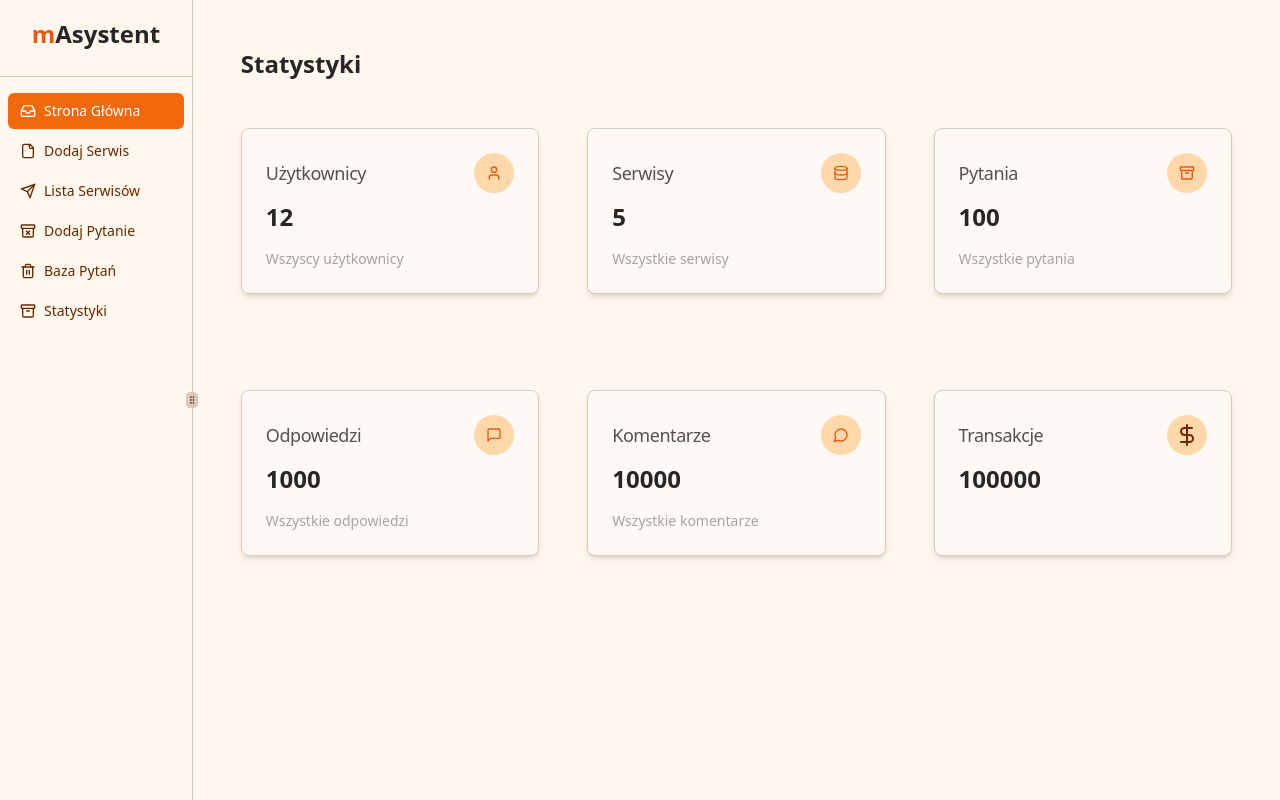
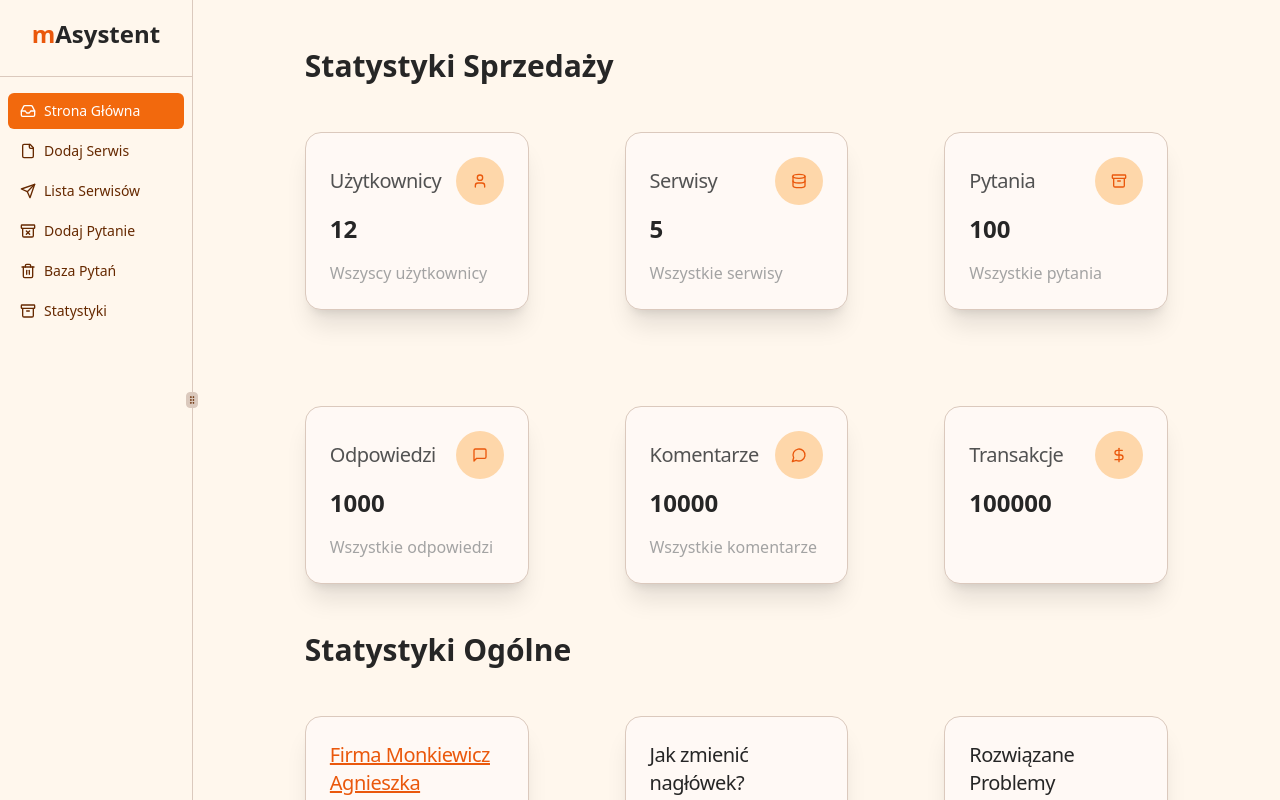
Before and after one commit to juanmeister420/asystent, a React (Vite) app in the folder desktop/: page /#/admin/panel in a window 1280 px wide. Built offline with nearby package versions, Linux system fonts and the light colour scheme.

Commit message:
admin panel changes

```diff
--- a/desktop/src/main/index.ts
+++ b/desktop/src/main/index.ts
@@ -17,8 +17,7 @@ class MainWindow {
     this.mainWindow = new BrowserWindow({
       width: 600,
       height: 600,
-      minWidth: 600,
-      minHeight: 600,
+
       resizable: false,
 
       show: false,
@@ -58,6 +57,11 @@ class MainWindow {
       }
     })
 
+    ipcMain.on('fullscreen', () => {
+      this.mainWindow?.maximize()
+      this.mainWindow?.setMinimumSize(800, 600)
+    })
+
     if (is.dev) {
       ipcMain.on('auto-update-start', () => {
         this.mainWindow?.setResizable(true)
@@ -75,8 +79,6 @@ class MainWindow {
       })
 
       autoUpdater.on('update-not-available', () => {
-        this.mainWindow?.setResizable(true)
-
         this.mainWindow?.webContents.send('auto-update', 'update-not-available')
       })
 
--- a/desktop/src/preload/index.ts
+++ b/desktop/src/preload/index.ts
@@ -4,7 +4,7 @@ import { contextBridge, ipcRenderer } from 'electron'
 const secureApi = {
   send: (channel, data) => {
     // List of channels you allow the renderer process to send messages to
-    const validChannels = ['resize', 'auto-update-start']
+    const validChannels = ['resize', 'auto-update-start', 'fullscreen']
     if (validChannels.includes(channel)) {
       ipcRenderer.send(channel, data)
     }
--- a/desktop/src/renderer/src/pages/adminPanel/components/statCard.tsx
+++ b/desktop/src/renderer/src/pages/adminPanel/components/statCard.tsx
@@ -13,16 +13,16 @@ type StatCardProps = {
 export default function statCard(props: StatCardProps) {
   const { title, data, icon, details } = props
   return (
-    <Card className="shadow-md">
+    <Card className="rounded-2xl shadow-xl">
       <CardHeader className="flex flex-row items-center justify-between space-y-0 pb-2 ">
-        <CardTitle className="text-lg font-medium text-neutral-600">{title}</CardTitle>
-        <div className="h-10 w-10 rounded-full bg-orange-200 items-center justify-center flex">
+        <CardTitle className="text-xl font-medium text-neutral-600">{title}</CardTitle>
+        <div className="h-12 w-12 rounded-full bg-orange-200 items-center justify-center flex">
           {icon}
         </div>
       </CardHeader>
       <CardContent>
         <div className="text-2xl font-bold text-neutral-800">{data}</div>
-        {details && <div className="text-sm text-neutral-400 mt-4">{details}</div>}
+        {details && <div className="text-base text-neutral-400 mt-4">{details}</div>}
       </CardContent>
     </Card>
   )
--- a/desktop/src/renderer/src/pages/adminPanel/panel.tsx
+++ b/desktop/src/renderer/src/pages/adminPanel/panel.tsx
@@ -8,8 +8,20 @@ import { TooltipProvider } from '@renderer/shadcn/components/ui/tooltip'
 import { Sidebar } from './components/sidebar'
 import { useState } from 'react'
 import { cn } from '@renderer/shadcn/components/ui/utils'
+import { Card, CardContent, CardHeader, CardTitle } from '@renderer/shadcn/components/ui/card'
 
-import { Archive, Database, DollarSign, MessageCircle, MessageSquare, User } from 'lucide-react'
+import {
+  Archive,
+  Database,
+  DollarSign,
+  MessageCircle,
+  MessageSquare,
+  Users,
+  User,
+  ThumbsUp,
+  CheckCircle2,
+  XCircle
+} from 'lucide-react'
 import StatCard from './components/statCard'
 
 function AdminPanel(): JSX.Element {
@@ -27,6 +39,10 @@ function AdminPanel(): JSX.Element {
   const defaultCollapsed = collapsed ? JSON.parse(collapsed) : false
 
   const [isCollapsed, setIsCollapsed] = useState(defaultCollapsed)
+
+  if (window.api && typeof window.api.send === 'function') {
+    window.api.send('fullscreen', null)
+  }
 
   return (
     <div className="w-screen h-screen bg-orange-50 flex flex-col">
@@ -58,9 +74,9 @@ function AdminPanel(): JSX.Element {
           </ResizablePanel>
           <ResizableHandle withHandle />
           <ResizablePanel defaultSize={defaultLayout[1]} minSize={30}>
-            <div className="w-full h-full p-12 space-y-12">
-              <h1 className="text-2xl font-semibold text-neutral-800">Statystyki</h1>
-              <div className="grid grid-cols-3 gap-12 gap-y-24">
+            <div className="px-28 py-12 space-y-12">
+              <h1 className="text-3xl font-semibold text-neutral-800">Statystyki Sprzedaży</h1>
+              <div className="grid grid-cols-3 gap-x-24 gap-y-24">
                 <StatCard
                   title="Użytkownicy"
                   data="12"
@@ -91,7 +107,78 @@ function AdminPanel(): JSX.Element {
                   icon={<MessageCircle className="h-4 w-4 text-orange-600" />}
                   details="Wszystkie komentarze"
                 />
-                <StatCard title="Transakcje" data="100000" icon={<DollarSign />} />
+                <StatCard
+                  title="Transakcje"
+                  data="100000"
+                  icon={<DollarSign className="h-4 w-4 text-orange-600" />}
+                />
+              </div>
+            </div>
+            <div className="px-28 space-y-12">
+              <h1 className="text-3xl font-semibold text-neutral-800">Statystyki Ogólne</h1>
+              <div className="grid grid-cols-3 gap-x-24 gap-y-24">
+                {/* Card 1 */}
+                <Card className="rounded-2xl shadow-xl">
+                  <CardHeader className="flex flex-row items-center justify-between space-y-0 pb-2 ">
+                    <CardTitle className="text-xl font-medium text-orange-600 underline">
+                      Firma Monkiewicz Agnieszka Monkiewicz
+                    </CardTitle>
+                  </CardHeader>
+                  <CardContent>
+                    <div className="text-base text-neutral-400 mt-4">Dołączono 13.02.2024r.</div>
+                    <div className="flex w-full justify-between flex-row mt-4 text-neutral-600 font-bold ">
+                      <div className="flex flex-row items-center gap-2">
+                        <Users /> 123 sklepy
+                      </div>
+                      <div className="flex flex-row items-center gap-2">
+                        <DollarSign /> 123,456zł / miesiąc
+                      </div>
+                    </div>
+                  </CardContent>
+                </Card>
+                {/* Card 2 */}
+                <Card className="rounded-2xl shadow-xl">
+                  <CardHeader className="flex flex-row items-center justify-between space-y-0 pb-2 ">
+                    <CardTitle className="text-xl font-medium text-neutral-800 ">
+                      Jak zmienić nagłówek?
+                    </CardTitle>
+                  </CardHeader>
+                  <CardContent>
+                    <div className="text-base text-neutral-400 mt-4">
+                      Najczęsciej zadawane pytanie
+                    </div>
+                    <div className="flex w-full justify-between flex-row mt-4 text-neutral-600 font-bold ">
+                      <div className="flex flex-row items-center gap-2">
+                        <Users /> 123456
+                      </div>
+                      <div className="flex flex-row items-center gap-2">
+                        <ThumbsUp /> 123
+                      </div>
+                    </div>
+                  </CardContent>
+                </Card>
+                {/* Card 3 */}
+                <Card className="rounded-2xl shadow-xl">
+                  <CardHeader className="flex flex-row items-center justify-between space-y-0 pb-2 ">
+                    <CardTitle className="text-xl font-medium text-neutral-800 ">
+                      Rozwiązane Problemy
+                    </CardTitle>
+                  </CardHeader>
+                  <CardContent>
+                    <div className="text-base text-neutral-400 mt-4">
+                      Aby zobaczyć, które problemy nie zostały rozwiązane,{' '}
+                      <a className="underline text-neutral-600">KLIKNIJ TUTAJ</a>
+                    </div>
+                    <div className="flex w-full justify-between flex-row mt-4 font-bold ">
+                      <div className="flex flex-row items-center gap-2 text-green-600">
+                        <CheckCircle2 /> 12345667
+                      </div>
+                      <div className="flex flex-row items-center gap-2 text-red-600">
+                        <XCircle /> 123
+                      </div>
+                    </div>
+                  </CardContent>
+                </Card>
               </div>
             </div>
           </ResizablePanel>
```
